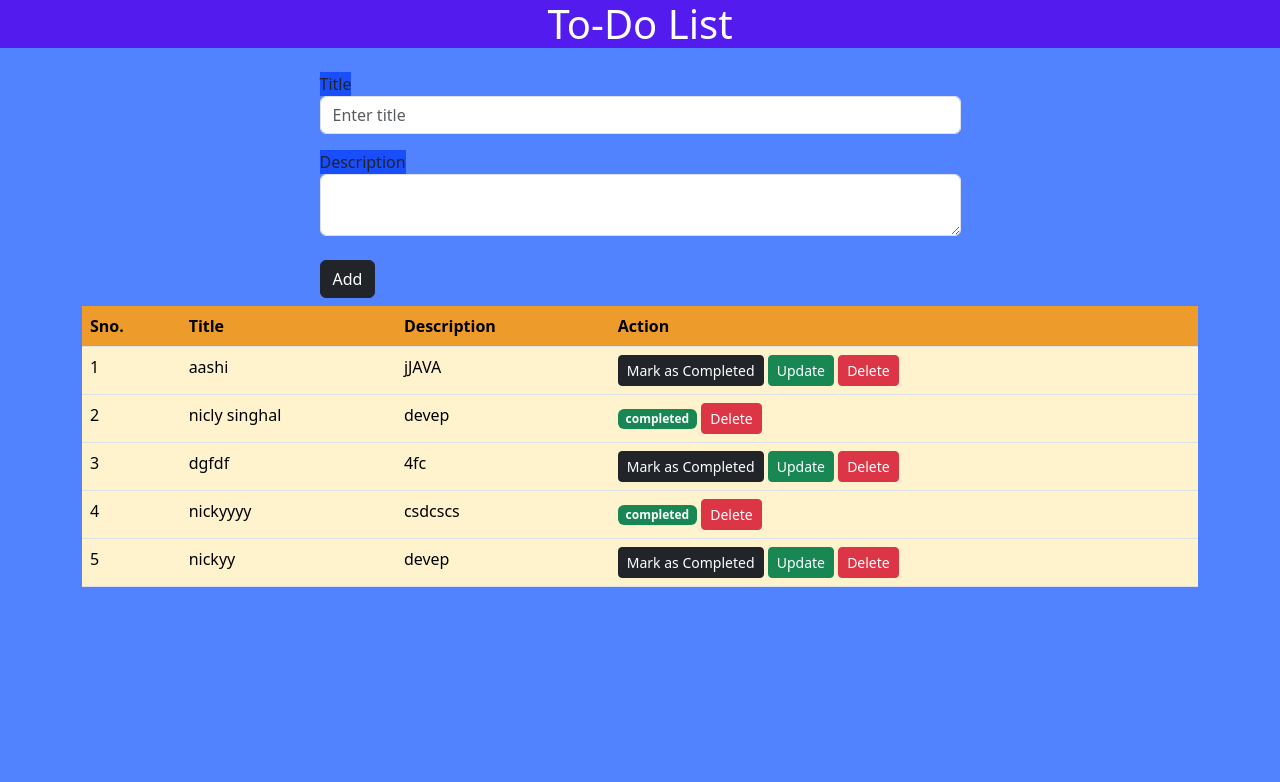
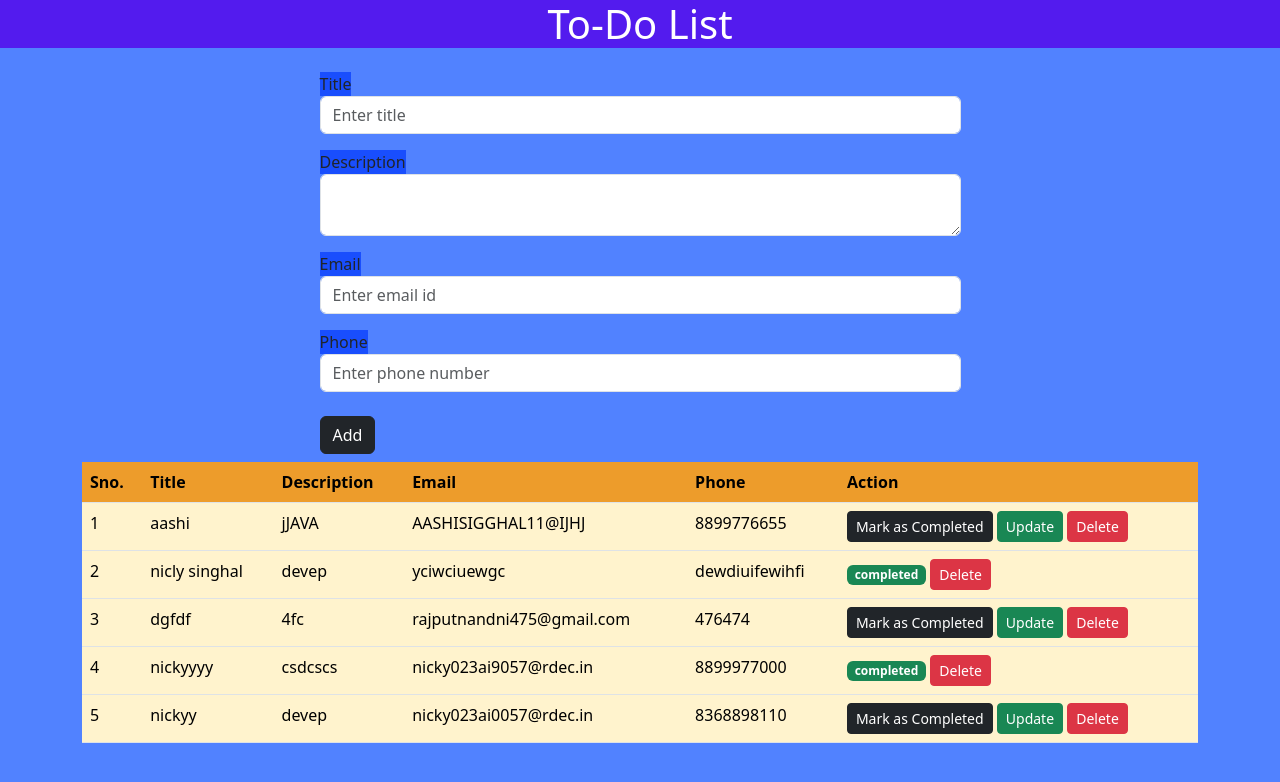
Before and after one commit to Nickysinghal/CRUD-todo-django, a Django app: page /todo/ in a window 1280 px wide. Shown: the top 782 px of the page. Run offline with Django 5.2, Linux system fonts and the light colour scheme; data comes from the database, SQL or seed files in the repository; both versions use the stored data as it was after the commit.

Commit message:
Added email and phone

```diff
--- a/templates/todo/index.html
+++ b/templates/todo/index.html
@@ -41,6 +41,29 @@
               <textarea class="form-control" name="description"> </textarea>
             </div>
 
+            <div class="mb-3">
+              <label for="email" style="background-color: rgb(25, 78, 253);">Email</label>
+                <input
+                type="email"
+                class="form-control"
+                id="email"
+                placeholder="Enter email id"
+                name="email" required
+              />
+            </div>
+
+            <div class="mb-3">
+              <label for="phone" style="background-color: rgb(25, 78, 253);">Phone</label>
+                <input
+                type="tel"
+                class="form-control"
+                id="phone"
+                placeholder="Enter phone number"
+                name="phone"
+                maxlength="10" pattern="\d{10}"
+              />
+            </div>
+
             <button type="submit" class="btn btn-dark my-2">Add</button>
           </form>
         </div>
@@ -52,6 +75,8 @@
             <th style="background-color: rgb(237, 156, 43);">Sno.</th>
             <th style="background-color: rgb(237, 156, 43);">Title</th>
             <th style="background-color: rgb(237, 156, 43);">Description</th>
+            <th style="background-color: rgb(237, 156, 43);">Email</th>
+            <th style="background-color: rgb(237, 156, 43);">Phone</th>
             <th style="background-color: rgb(237, 156, 43);">Action</th>
           </tr>
         </thead>
@@ -61,6 +86,8 @@
             <td class="bg-yellow-200">{{ forloop.counter }}</td>
             <td class="bg-yellow-200">{{ todo.title }}</td>
             <td class="bg-yellow-200">{{ todo.description }}</td>
+            <td class="bg-yellow-200">{{ todo.email }}</td>
+            <td class="bg-yellow-200">{{ todo.phone }}</td>
             <td class="bg-yellow-200">
 
               {% if todo.completed %}
--- a/todo/models.py
+++ b/todo/models.py
@@ -1,4 +1,5 @@
 from django.db import models
+from phonenumber_field.modelfields import PhoneNumberField
 
 # Create your models(Tables) here.
 
@@ -6,7 +7,8 @@ class Todo(models.Model):
     title = models.CharField(max_length=30)
     description =models.TextField()
     completed = models.BooleanField(default=False)
-
+    email = models.EmailField(max_length=55,null=True, blank=True)
+    phone = PhoneNumberField(null=True, blank=True)
     #when we call Todo then it returns its title
     # def __str__(self) -> str:
     #     return self.title
--- a/todo/views.py
+++ b/todo/views.py
@@ -12,7 +12,9 @@ def create_todo(request):
     if request.method == 'POST':
         title = request.POST.get('title')
         description =request.POST.get('description')
-        Todo.objects.create(title=title,description=description)
+        email = request.POST.get('email')
+        phone = request.POST.get('phone')
+        Todo.objects.create(title=title,description=description, email=email, phone=phone)
     return redirect('todo_list') #this is the 'name' that we have defined in url.py
                                 #i.e path('todo/',views.todo_list,name="todo_list")
 
@@ -33,9 +35,14 @@ def update_todo(request,todo_id):
         data = request.POST
         title = data.get('title')
         description = data.get('description')
+        email = data.get('email')
+        phone= data.get('phone')
 
         t.title = title
         t.description= description
+        t.email=email
+        t.phone = phone
+
         t.save()
         return redirect('/')
     context = { 'todo' : t}
```
Also changed, not shown: templates/todo/update.html (+26 -0 lines), db.sqlite3, todo/migrations/0002_todo_mail_todo_phone.py (added), todo/migrations/0003_rename_mail_todo_email.py (added), todo/migrations/0004_alter_todo_email.py (added).
